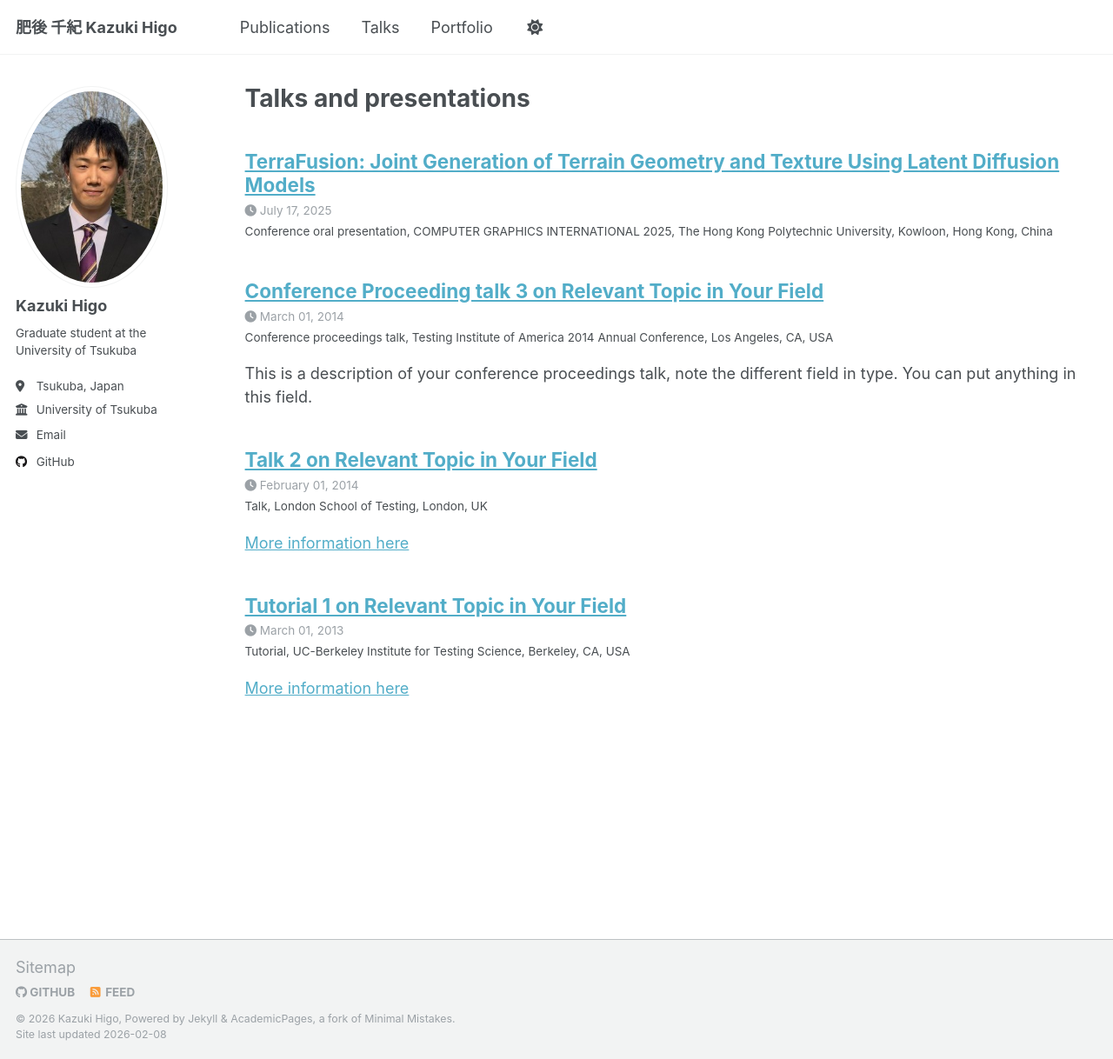
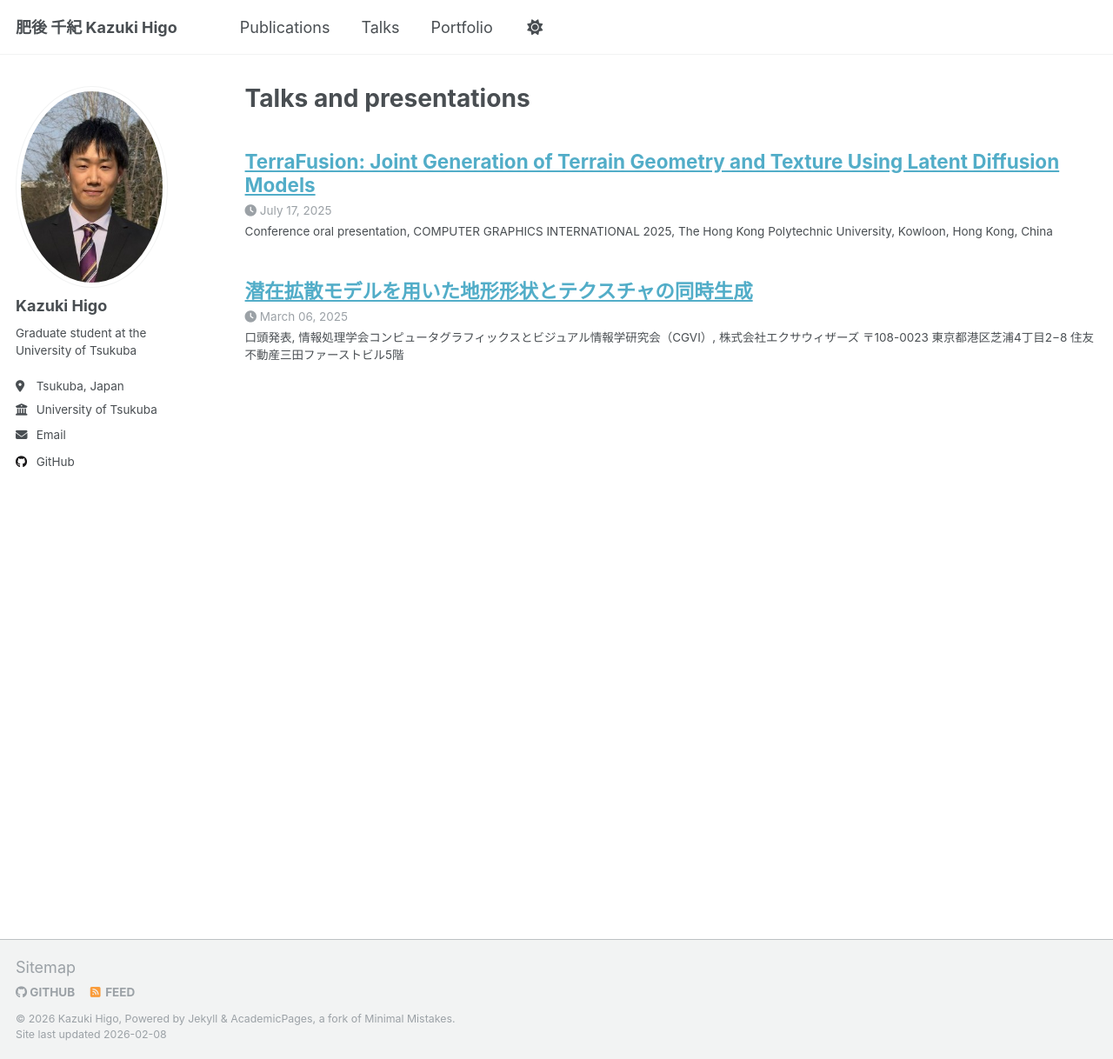
Before and after one commit to millennium-nova/millennium-nova.github.io, a Jekyll site: the page built from _pages/talks.html, in a window 1280 px wide and 1218 px high. Shown: the whole window at 87% size. Built offline with Jekyll 4.4.1, drawn with Linux system fonts in a browser that asks for light colours.

Commit message:
古いトークのMarkdownファイルを削除し、トーク2の詳細を更新

```diff
--- a/_talks/2013-03-01-tutorial-1.md
+++ /dev/null
@@ -1,13 +0,0 @@
----
-title: "Tutorial 1 on Relevant Topic in Your Field"
-collection: talks
-type: "Tutorial"
-permalink: /talks/2013-03-01-tutorial-1
-venue: "UC-Berkeley Institute for Testing Science"
-date: 2013-03-01
-location: "Berkeley, CA, USA"
----
-
-[More information here](http://exampleurl.com)
-
-This is a description of your tutorial, note the different field in type. This is a markdown files that can be all markdown-ified like any other post. Yay markdown!
--- a/_talks/2014-02-01-talk-2.md
+++ b/_talks/2014-02-01-talk-2.md
@@ -1,13 +1,9 @@
 ---
-title: "Talk 2 on Relevant Topic in Your Field"
+title: "潜在拡散モデルを用いた地形形状とテクスチャの同時生成"
 collection: talks
-type: "Talk"
-permalink: /talks/2014-02-01-talk-2
-venue: "London School of Testing"
-date: 2014-02-01
-location: "London, UK"
+type: "口頭発表"
+permalink:
+venue: "情報処理学会コンピュータグラフィックスとビジュアル情報学研究会（CGVI）"
+date: 2025-03-06
+location: "株式会社エクサウィザーズ 〒108-0023 東京都港区芝浦4丁目2−8 住友不動産三田ファーストビル5階"
 ---
-
-[More information here](http://example2.com)
-
-This is a description of your talk, which is a markdown files that can be all markdown-ified like any other post. Yay markdown!
--- a/_talks/2014-03-01-talk-3.md
+++ /dev/null
@@ -1,11 +0,0 @@
----
-title: "Conference Proceeding talk 3 on Relevant Topic in Your Field"
-collection: talks
-type: "Conference proceedings talk"
-permalink: /talks/2014-03-01-talk-3
-venue: "Testing Institute of America 2014 Annual Conference"
-date: 2014-03-01
-location: "Los Angeles, CA, USA"
----
-
-This is a description of your conference proceedings talk, note the different field in type. You can put anything in this field.
```
